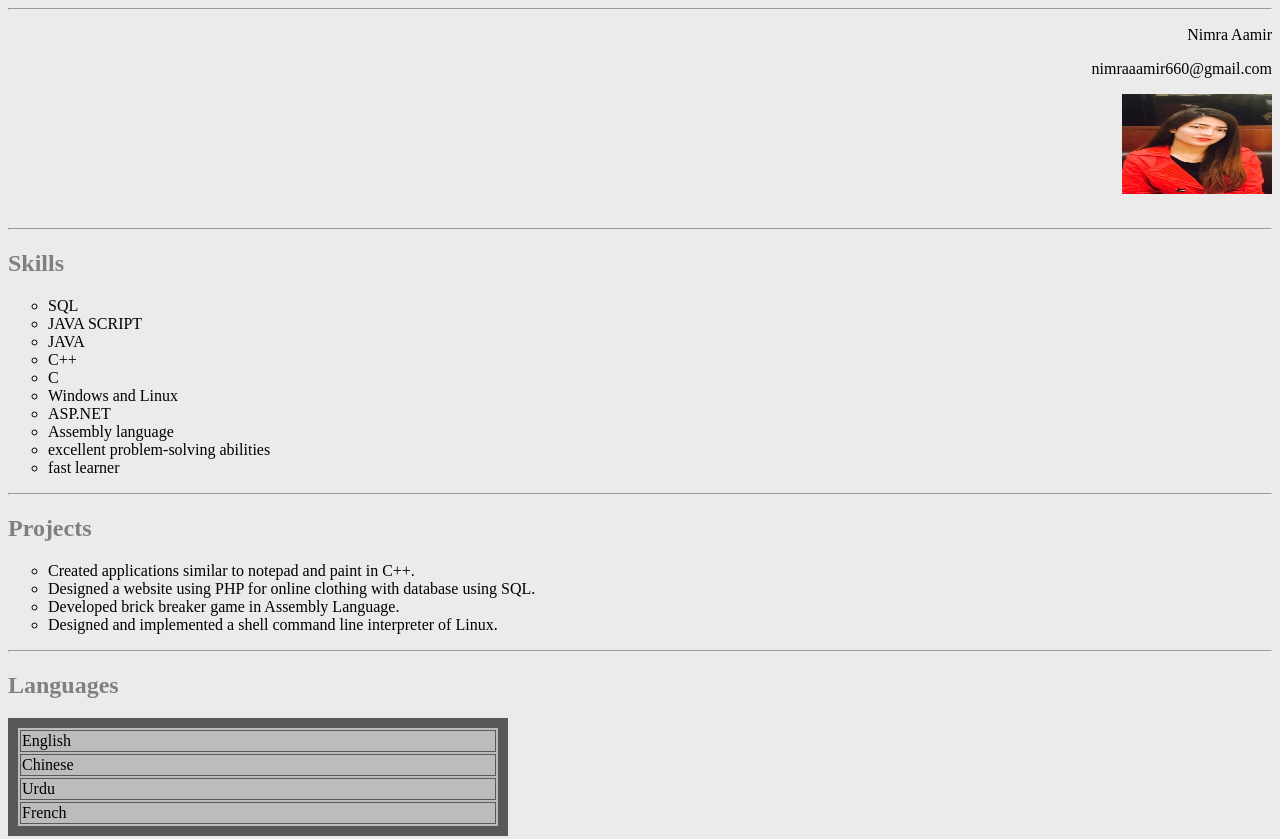
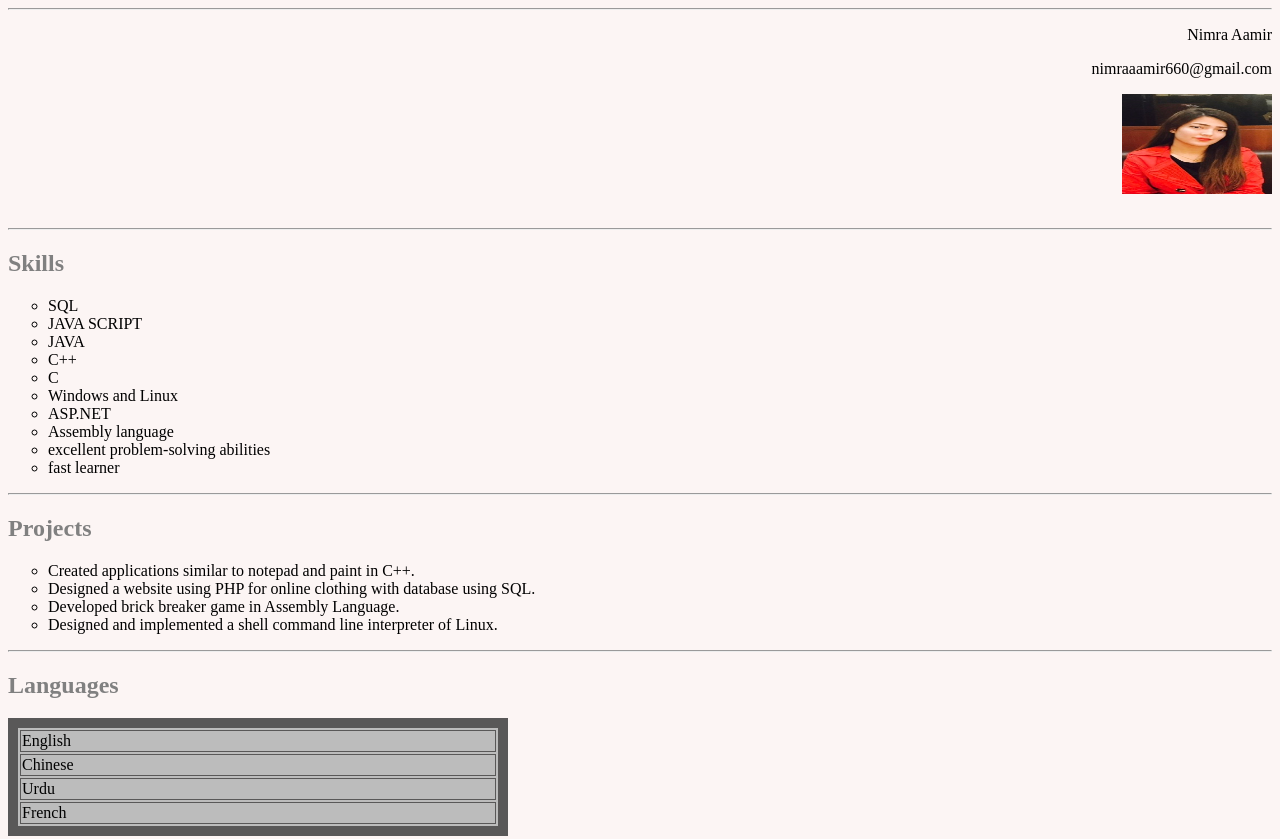
Before and after one commit to nimraaamir/nimraaamir3, a plain HTML site: page index.html in a window 1280 px wide. Shown: the top 839 px of the page. Drawn offline with Linux system fonts and the light colour scheme.

Commit message:
Update index.html

```diff
--- a/index.html
+++ b/index.html
@@ -2,7 +2,7 @@
 
 <head>
     </head>
- <body bgcolor="ECEBEB">
+ <body bgcolor="FCF5F4">
 
   <div background-color: lightblue >
      <hr>
```
